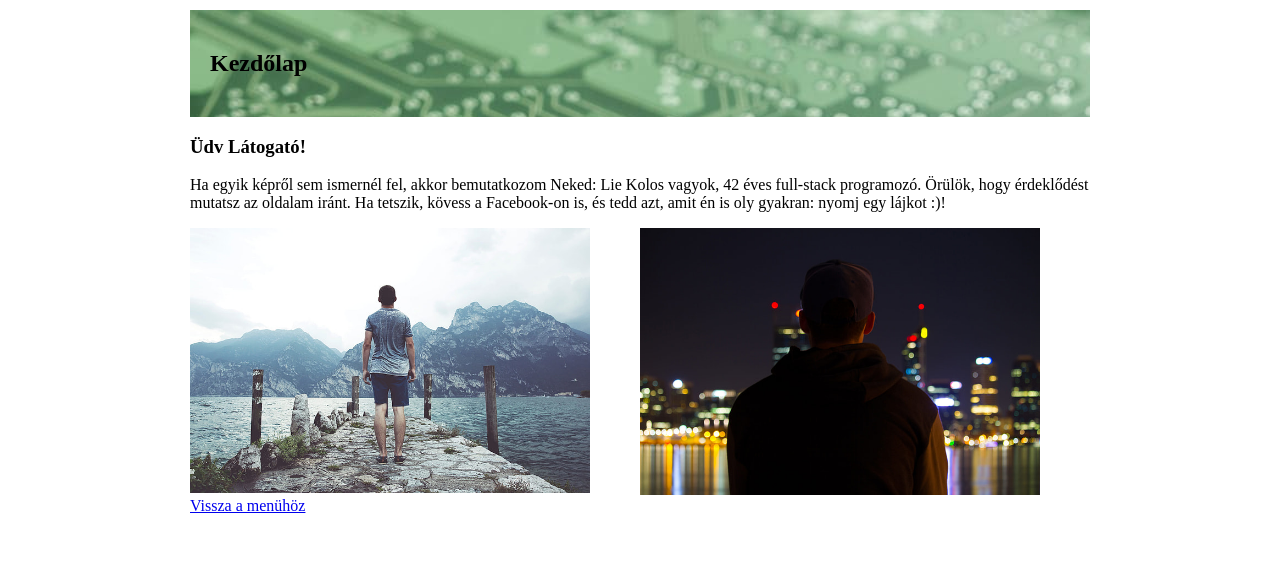
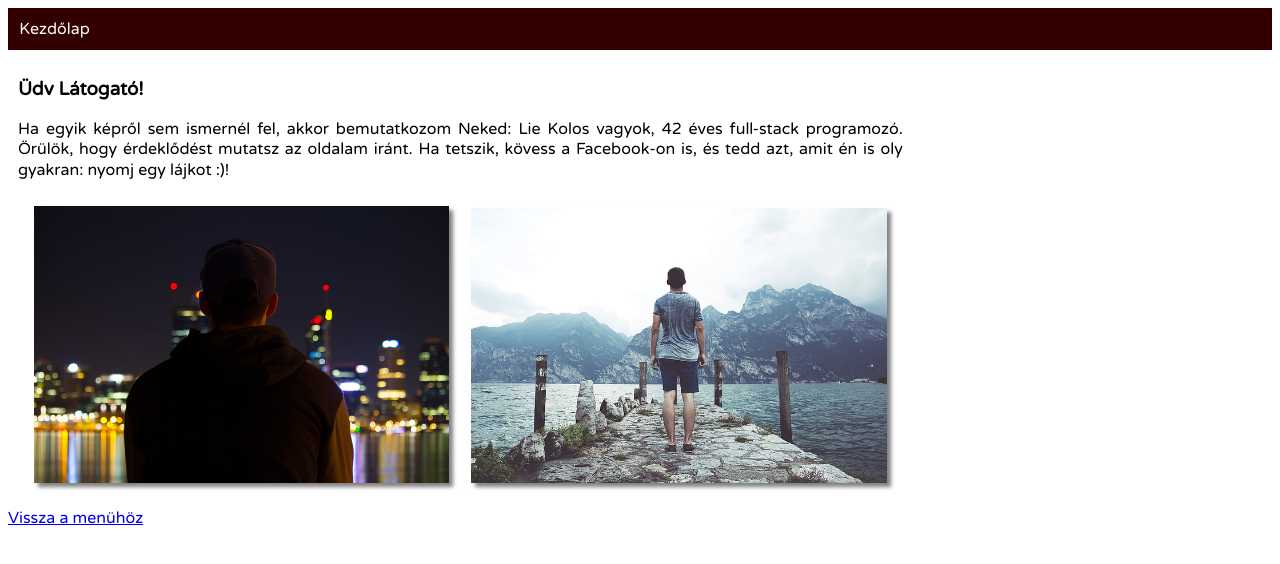
Before and after one commit to szakalyzs/project-html-001-about-site, a plain HTML site: page index.html in a window 1280 px wide. Drawn offline with Linux system fonts and the light colour scheme.

Commit message:
kezdőlap v3

```diff
--- a/index.html
+++ b/index.html
@@ -6,34 +6,36 @@
     <meta name="viewport" content="width=device-width, initial-scale=1.0">
 
 
+    <link href="https://fonts.googleapis.com/css2?family=Varela+Round&display=swap" rel="stylesheet">
     <link rel="stylesheet" href="style.css">
     <title>Home - Kezdőlap</title>
 </head>
 
 <body>
     <header id="header">
-        <h2>Kezdőlap</h2>
+        Kezdőlap
     </header>
 
     <nav id="menu">
 
     </nav>
 
-    <main id="main">
+    <main class="mother">
         <section>
             <article>
                 <h3>Üdv Látogató!</h3>
                 <p>Ha egyik képről sem ismernél fel, akkor bemutatkozom Neked: Lie Kolos vagyok, 42 éves full-stack
                     programozó. Örülök, hogy érdeklődést mutatsz az oldalam iránt. Ha tetszik, kövess a Facebook-on is,
                     és tedd azt, amit én is oly gyakran: nyomj egy lájkot :)!</p>
-                <div class="container">
-                    <div class="double">
-                        <img width="400" src="/images/people-city-man-night-preview.jpg" alt="Este a városban...">
+                <div class="row">
+                    <div class="container">
+                        <img src="/images/people-city-man-night-preview.jpg" alt="Este a városban...">
                     </div>
-                    <div class="double">
-                        <img width="400" src="/images/596caf473d398-preview.jpg" alt="Nappal a természetben...">
+                    <div class="container">
+                        <img src="/images/596caf473d398-preview.jpg" alt="Nappal a természetben...">
                     </div>
                 </div>
+
 
             </article>
         </section>
--- a/style.css
+++ b/style.css
@@ -1,22 +1,49 @@
 body {
-    width:900px;
+    font-family: 'Varela Round', sans-serif;
+    /*width:900px;
     margin: auto;
-    margin-top: 10px;
+    margin-top: 10px;*/
 }
+
 
 #header {
     display: block;
-    padding: 20px;
-    background-image: url(/images/board-electronics-computer-data-processing.jpg);
-    background-repeat: no-repeat;
+    padding: 0.7rem;
+    background-color: #330000;
+    color: floralwhite;
+    /*background-image: url(/images/board-electronics-computer-data-processing.jpg);
+    background-repeat: no-repeat;*/
 }
 
-.double {
-    width: 50%;
-    float:right;
+.mother {
+    display:inline-block;
+    width: 70%;
+    padding: 10px;
+    text-align: justify;
+    line-height: 1.3rem;
+}
+
+.row {
+    display: block;
+    width:100%;
+    text-align:center;
 }
 
 .container {
-    width:100%
-    clear: both;
+    display: block;
+    width:99%;
 }
+@media (min-width: 600px) {
+    .container {
+        display: inline-block;
+        width:47%;
+        padding:1%;
+    }
+}
+
+
+img {
+    box-shadow: 4px 4px 4px gray;
+    height: 100%;
+    width: 100%;
+}
```
